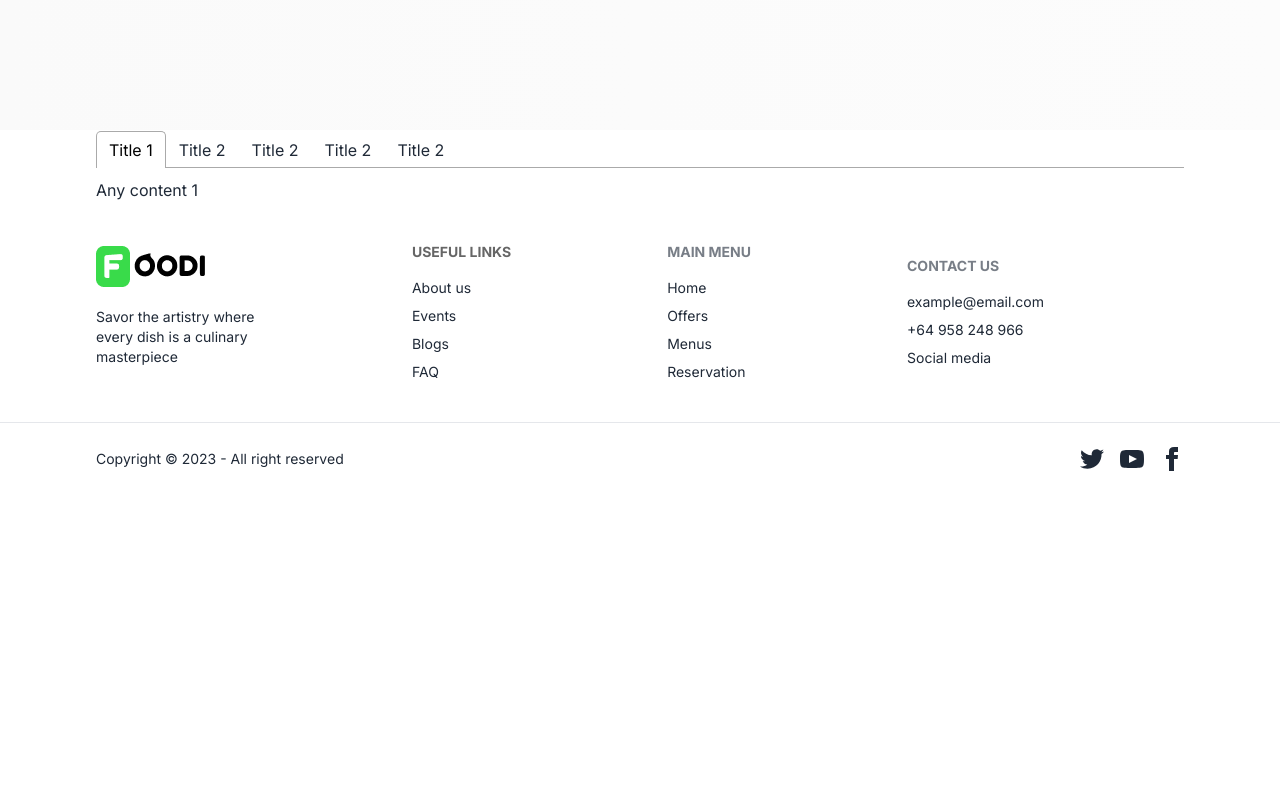
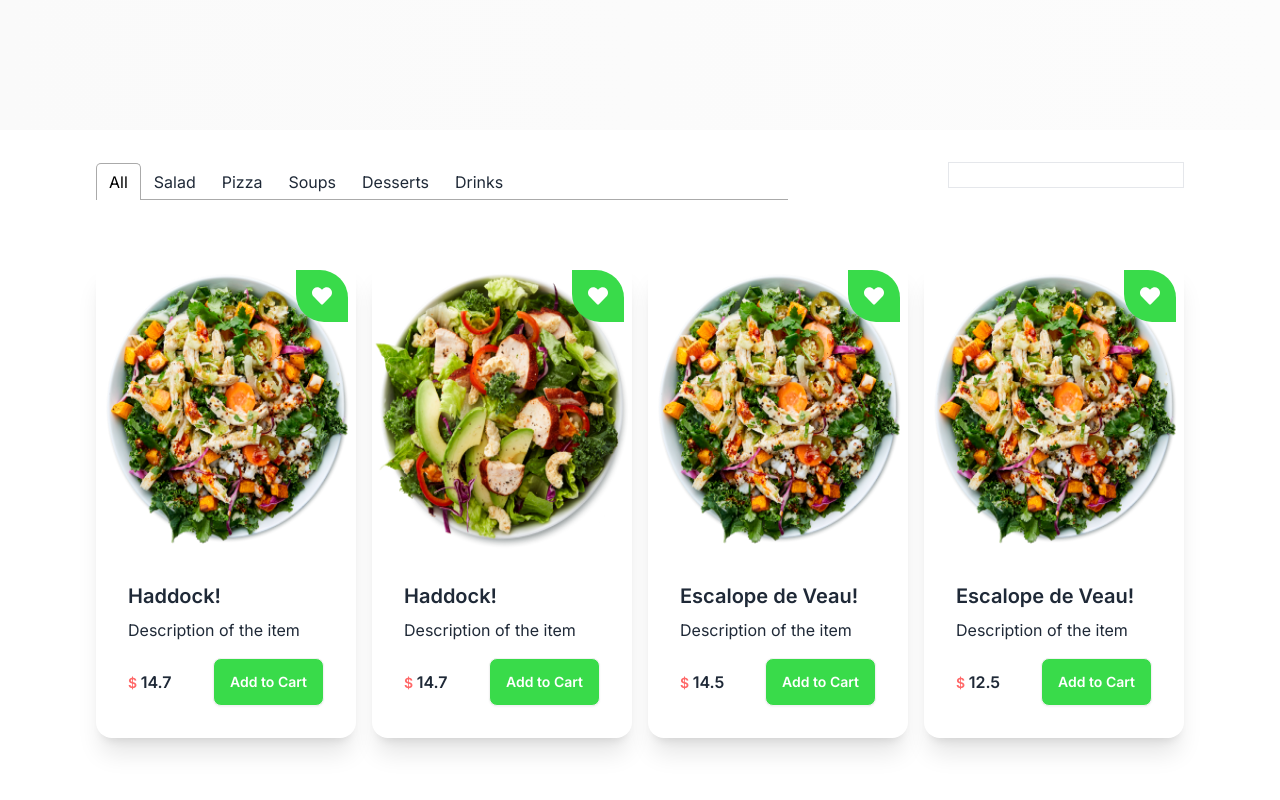
Before and after one commit to mehedi22rifat/mren-complate-food-app, a React (Vite) app: page /menu in a window 1280 px wide. Shown: the part 480-1280 px from the top of the page. Before the commit the page ends 967 px from the top, so only its background shows below. Built offline with nearby package versions, Linux system fonts and the light colour scheme.

Commit message:
added manu card and all sorted functionality

```diff
--- a/public/menu.json
+++ b/public/menu.json
@@ -436,7 +436,7 @@
         "name": "Escalope de Veau",
         "recipe": "Pan roasted haddock fillet wrapped in smoked French bacon with pea purée and tomato and chive vinaigrette",
         "image": "/images/recipes/img1.png",
-        "category": "dessert",
+        "category": "drinks",
         "price": 12.5
     },
     {
--- a/src/App.css
+++ b/src/App.css
@@ -22,3 +22,7 @@ header{
 .heartStar{
     border-radius: 0px 28px 0px 28px;
 }
+
+.active{
+    color: aqua;
+}
--- a/src/index.css
+++ b/src/index.css
@@ -8,3 +8,7 @@
 body{
     font-family: "Inter", sans-serif;
 }
+
+.active{
+    color: rgb(18, 238, 18);
+}
--- a/src/pages/shop/Manu.jsx
+++ b/src/pages/shop/Manu.jsx
@@ -1,33 +1,74 @@
 import React, { useEffect, useState } from "react";
-import { Tab, Tabs, TabList, TabPanel } from "react-tabs";
+import { Tab, Tabs, TabList } from "react-tabs";
 import "react-tabs/style/react-tabs.css";
+import ShopCard from "./ShopCard";
 
 const Manu = () => {
+  const [menu, setMenu] = useState([]);
+  const [filterCetagoryItem, setFilterCetagoryItem] = useState([]);
+  const [selectCategory, setSlectCategory] = useState("all");
+  const [shortOptions, setShortOptions] = useState("defult");
 
-    const [menu,stManu] = useState([])
-    const [filterItem,setFilterItem] = useState([])
-    const [selectSetCategory,setSlectCategory] = useState('all')
-    const [shortOptions,setShortOptions] = useState('defult')
+  // data loading
+  useEffect(() => {
+    //  data loading from backEnd
+    const fetchData = async () => {
+      try {
+        const response = await fetch("/menu.json");
+        const data = await response.json();
+        // console.log(data);
+        setMenu(data);
+        setFilterCetagoryItem(data);
+      } catch (error) {
+        console.log("Error fetching data", error);
+      }
+    };
+    //  call the function
+    fetchData();
+  }, []);
 
+  //   filter by cetagory
+  const filterItem = (category) => {
+    const filtered =
+      category === "all"
+        ? menu
+        : menu.filter((item) => item.category === category);
 
-    // data loading
-          useEffect(() =>{
-            //  data loading from backEnd
-            const fetchData = async() =>{
+    setFilterCetagoryItem(filtered);
+    setSlectCategory(category);
+  };
 
-                try{
-                    const response = await fetch('/menu.json');
-                    const data = await response.json();
-                    console.log(data)
-                }
-                catch(error){
-                    console.log('Error fetching data',error)
-                }
-            }
-            //  call the function
-             fetchData();
-          },[])
+  //   show all data function
+  const showAll = () => {
+    setFilterCetagoryItem(menu);
+    setSlectCategory("all");
+  };
 
+  //  shorted data
+  const handleShortingChange = (option) => {
+    setShortOptions(option);
+    let shortedItem = [...filterItem];
+
+    // logic
+    switch (option) {
+      case "A-Z":
+        shortedItem.sort((a, b) => a.name.localeCompare(b.name));
+        break;
+      case "Z-A":
+        shortedItem.sort((a, b) => b.name.localeCompare(a.name));
+        break;
+      case "low-to-high":
+        shortedItem.sort((a, b) => a.price - b.price);
+        break;
+      case "high-to-low":
+        shortedItem.sort((a, b) => b.price - a.price);
+        break;
+      default:
+        break;
+    }
+
+    setFilterCetagoryItem(shortedItem);
+  };
 
   return (
     <div className="">
@@ -51,35 +92,35 @@ const Manu = () => {
       </div>
 
       {/* container */}
-      <div className="secetion-container">
+      <div className="secetion-container flex flex-col md:flex-row md:space-x-40">
         {/* react tab */}
+        <div className="w-full md:flex-1 py-8">
+          <Tabs>
+            <TabList>
+              <Tab onClick={showAll}
+              >All</Tab>
+              <Tab
+              onClick={() => filterItem("salad")}>Salad</Tab>
+              <Tab
+              onClick={() => filterItem("pizza")}>Pizza</Tab>
+              <Tab
+              onClick={() => filterItem("soup")}>Soups</Tab>
+              <Tab
+              onClick={() => filterItem("dessert")}>Desserts</Tab>
+              <Tab
+              onClick={() => filterItem("drinks")}>Drinks</Tab>
+            </TabList>
+          </Tabs>
+        </div>
+        <div  className=" py-8">
+            <input className="border" type="text" />
+        </div>
+      </div>
 
-        <Tabs>
-          <TabList>
-            <Tab>Title 1</Tab>
-            <Tab>Title 2</Tab>
-            <Tab>Title 2</Tab>
-            <Tab>Title 2</Tab>
-            <Tab>Title 2</Tab>
-
-          </TabList>
-
-          <TabPanel>
-            <h2>Any content 1</h2>
-          </TabPanel>
-          <TabPanel>
-            <h2>Any content 2</h2>
-          </TabPanel>
-          <TabPanel>
-            <h2>Any content 2</h2>
-          </TabPanel>
-          <TabPanel>
-            <h2>Any content 2</h2>
-          </TabPanel>
-          <TabPanel>
-            <h2>Any content 2</h2>
-          </TabPanel>
-        </Tabs>
+      <div className="grid secetion-container grid-cols-1 lg:grid-cols-4 md:grid-cols-4 gap-4">
+        {filterCetagoryItem.map((item, index) => (
+          <ShopCard key={index} item={item} />
+        ))}
       </div>
     </div>
   );
--- /dev/null
+++ b/src/pages/shop/ShopCard.jsx
@@ -0,0 +1,47 @@
+import React, { useState } from "react";
+import PropTypes from "prop-types"; // ES6
+import { Link } from "react-router-dom";
+import {FaHeart} from 'react-icons/fa'
+
+const ShopCard = ({item}) => {
+    const [isHeartFillter,setHeartFilter] = useState(false)
+
+    const handleHeartClick = () =>{
+        setHeartFilter(!isHeartFillter)
+    }
+
+    return (
+        <div to={`/menu/${item._id}`} className="card shadow-xl relative md:my-5">
+          <div
+            className={`rating gap-1 absolute right-2 top-2 p-4 heartStar bg-green ${
+              isHeartFillter ? "text-rose-500" : "text-white"
+            }`}
+            onClick={handleHeartClick}
+          >
+            <FaHeart className="w-5 h-5 cursor-pointer" />
+          </div>
+          <Link to={`/menu/${item._id}`}>
+            <figure>
+              <img src={item.image} alt="Shoes" className="hover:scale-105 transition-all duration-300 md:h-72" />
+            </figure>
+          </Link>
+          <div className="card-body">
+           <Link to={`/menu/${item._id}`}><h2 className="card-title">{item.name}!</h2></Link>
+            <p>Description of the item</p>
+            <div className="card-actions justify-between items-center mt-2">
+              <h5 className="font-semibold">
+                <span className="text-sm text-red">$ </span> {item.price}
+              </h5>
+              <button className="btn bg-green text-white">Add to Cart </button>
+            </div>
+          </div>
+        </div>
+      );
+}
+
+
+ShopCard.propTypes = {
+    item: PropTypes.object,
+  };
+
+export default ShopCard
```
